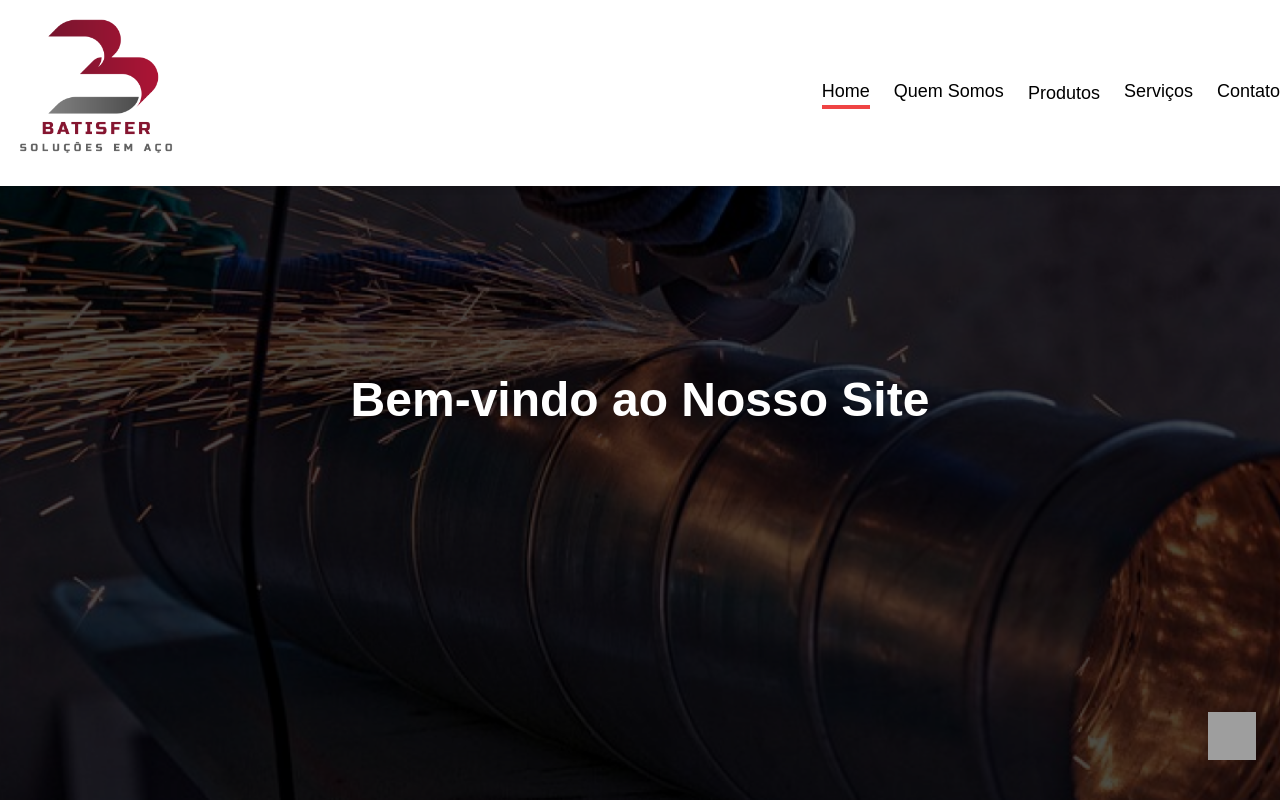
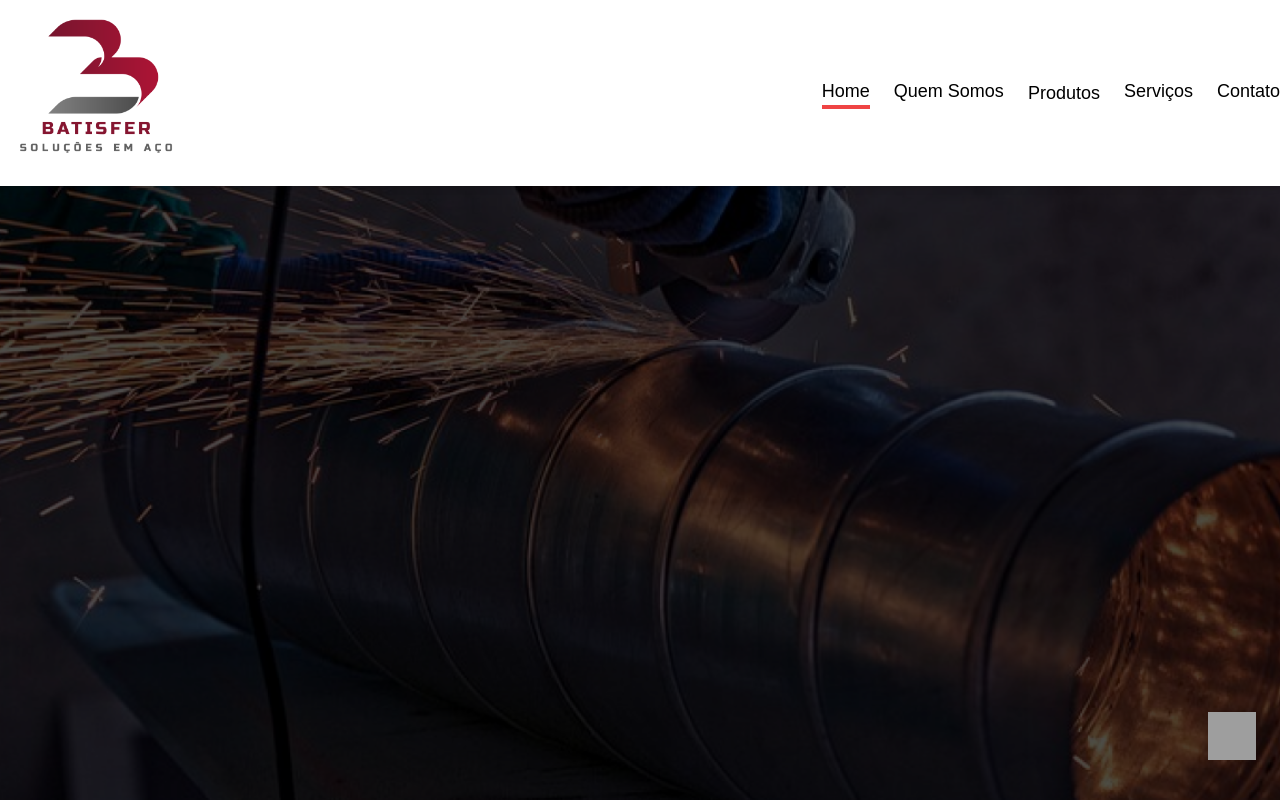
Before and after one commit to annxsbea/Batisfer, a Next.js app: page / in a window 1280 px wide. Shown: the top 800 px of the page. Built offline with nearby package versions, Linux system fonts and the light colour scheme; grey boxes are pictures that could not be loaded.

Commit message:
config eslintrc

```diff
--- a/src/app/Contato.tsx
+++ b/src/app/Contato.tsx
@@ -1,7 +1,7 @@
 'use client';
 
 import { motion } from 'framer-motion';
-import { useState } from 'react';
+// import { useState } from 'react';
 
 // interface ContactFormData {
 //     name: string;
--- a/src/app/Produtos.tsx
+++ b/src/app/Produtos.tsx
@@ -9,7 +9,7 @@ import {
   CarouselPrevious,
 } from "@/components/ui/carousel";
 import { Card, CardContent } from "@/components/ui/card";
-import Image from "next/image";
+// import Image from "next/image";
 import { motion } from "framer-motion"; // Importando o Framer Motion
 
 // Lista de produtos
--- a/src/app/QuemSomos.tsx
+++ b/src/app/QuemSomos.tsx
@@ -1,8 +1,8 @@
 'use client';
 
 import { motion } from 'framer-motion';
-import Image from 'next/image'; // Importando o componente Image do Next.js
-import imagemSobreNos from '../assents/imagem-sobre-nos.jpg'; // Altere o caminho da imagem conforme necessário
+// import Image from 'next/image'; // Importando o componente Image do Next.js
+// import imagemSobreNos from '../assents/imagem-sobre-nos.jpg'; // Altere o caminho da imagem conforme necessário
 
 // Definindo animações
 const sectionVariants = {
--- a/src/app/page.tsx
+++ b/src/app/page.tsx
@@ -34,7 +34,6 @@ export default function Home() {
           className="opacity-30"
         />
         <div className="absolute inset-0 flex items-center justify-center">
-          <h1 className="text-white text-5xl font-bold">Bem-vindo ao Nosso Site</h1>
         </div>
       </motion.section>
       <QuemSomos />
```
Also changed, not shown: .eslintrc.json.
